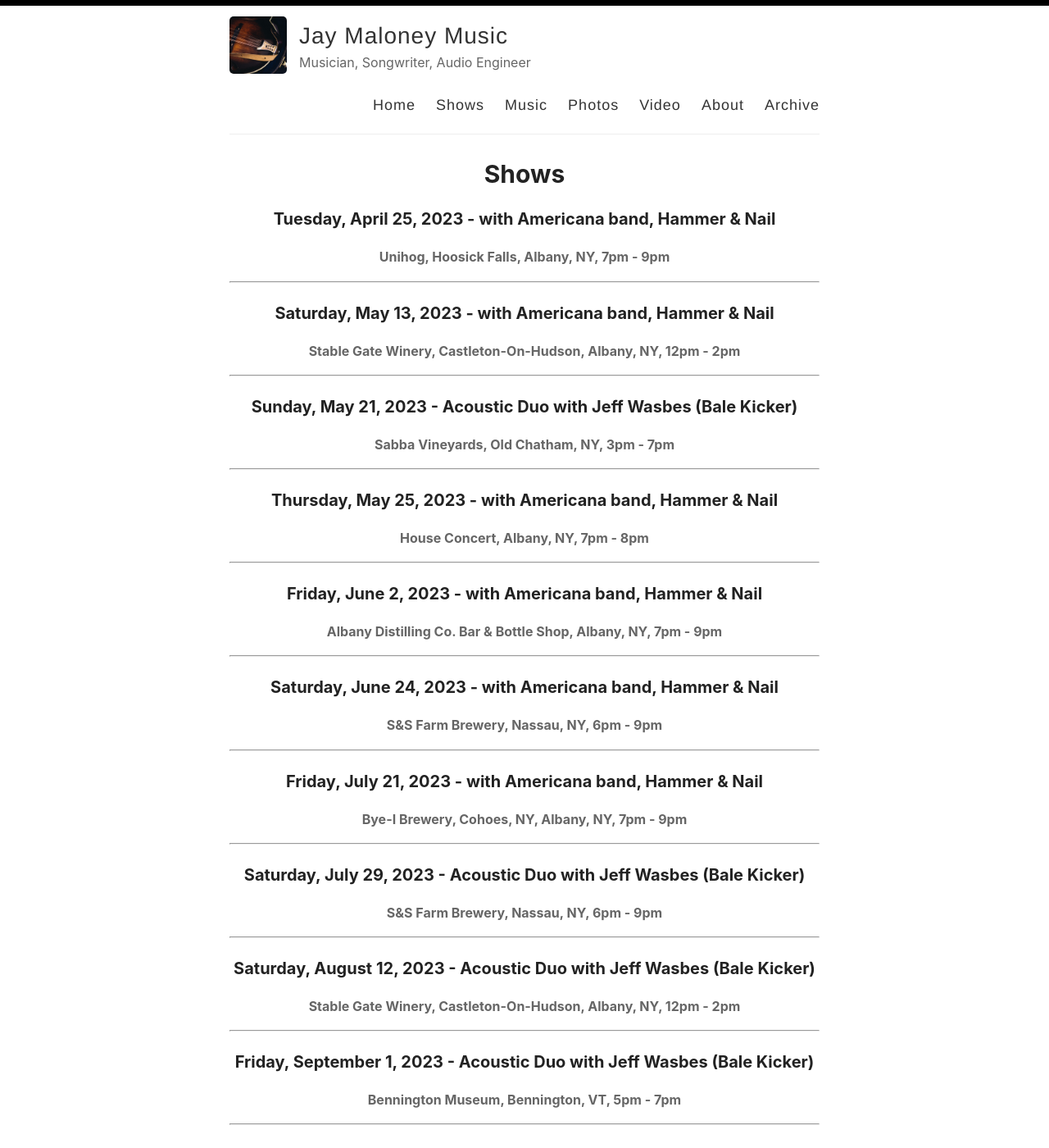
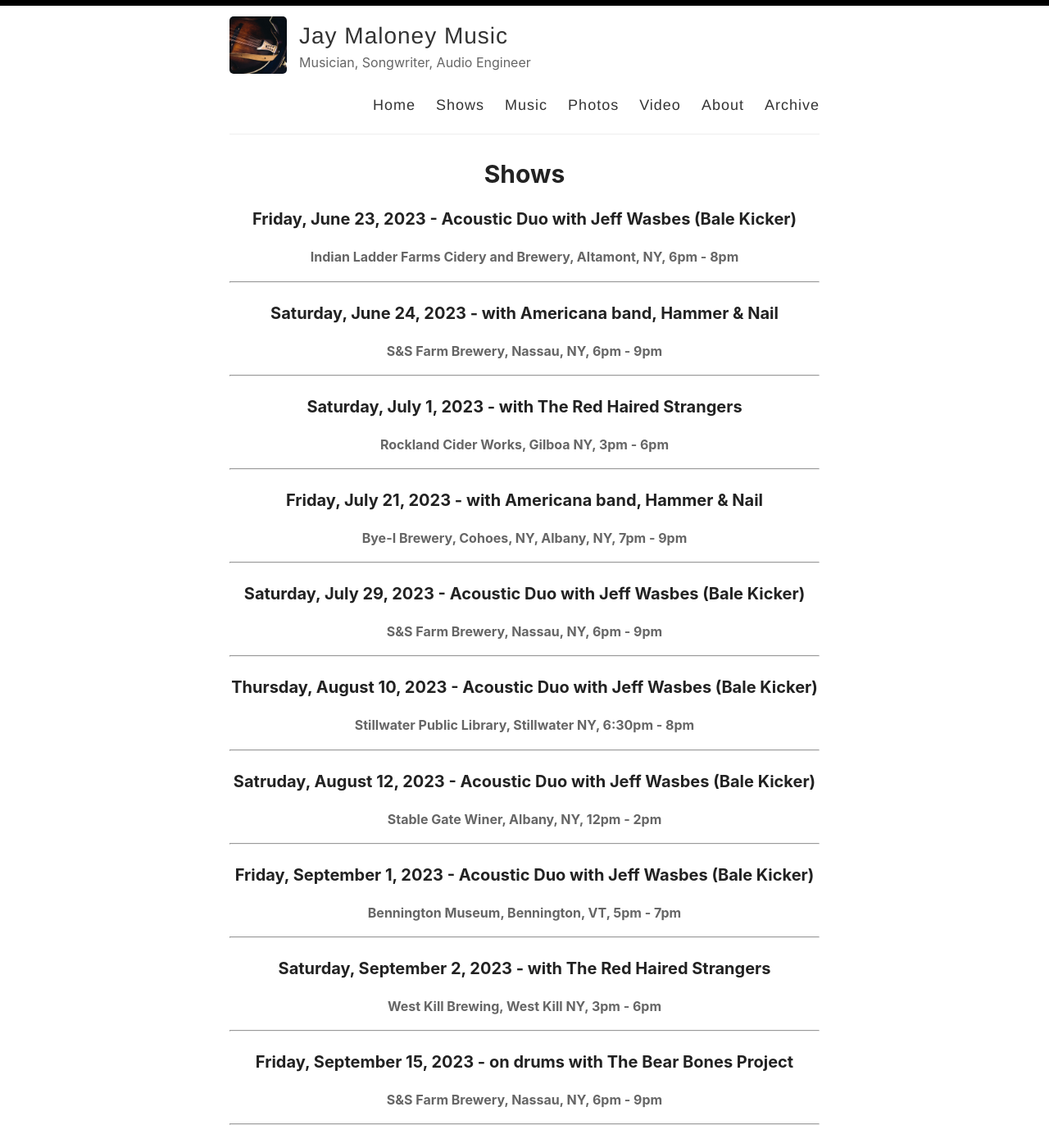
Before and after one commit to thisjaymaloney/thisjaymaloney.github.io, a Jekyll site: the page built from _pages/shows.md, in a window 1280 px wide and 1400 px high. Shown: the whole window at 82% size. Built offline with Jekyll 4.4.1, drawn with Linux system fonts in a browser that asks for light colours; some of the changed text lies outside the part shown.

Commit message:
Update shows.md

```diff
--- a/_pages/shows.md
+++ b/_pages/shows.md
@@ -3,23 +3,14 @@ layout: page
 permalink: /shows/
 title: Shows
 ---
-### Tuesday, April 25, 2023 - with Americana band, Hammer & Nail
-#### Unihog, Hoosick Falls, Albany, NY, 7pm - 9pm
----
-### Saturday, May 13, 2023 - with Americana band, Hammer & Nail
-#### Stable Gate Winery, Castleton-On-Hudson, Albany, NY, 12pm - 2pm
----
-### Sunday, May 21, 2023 - Acoustic Duo with Jeff Wasbes (Bale Kicker)
-#### Sabba Vineyards, Old Chatham, NY, 3pm - 7pm
----
-### Thursday, May 25, 2023 - with Americana band, Hammer & Nail
-#### House Concert, Albany, NY, 7pm - 8pm
----
-### Friday, June 2, 2023 - with Americana band, Hammer & Nail
-#### Albany Distilling Co. Bar & Bottle Shop, Albany, NY, 7pm - 9pm
+### Friday, June 23, 2023 - Acoustic Duo with Jeff Wasbes (Bale Kicker)
+#### Indian Ladder Farms Cidery and Brewery, Altamont, NY, 6pm - 8pm
 ---
 ### Saturday, June 24, 2023 - with Americana band, Hammer & Nail
 #### S&S Farm Brewery, Nassau, NY, 6pm - 9pm
+---
+### Saturday, July 1, 2023 - with The Red Haired Strangers
+#### Rockland Cider Works, Gilboa NY, 3pm - 6pm
 ---
 ### Friday, July 21, 2023 - with Americana band, Hammer & Nail
 #### Bye-I Brewery, Cohoes, NY, Albany, NY, 7pm - 9pm
@@ -27,14 +18,23 @@ title: Shows
 ### Saturday, July 29, 2023 - Acoustic Duo with Jeff Wasbes (Bale Kicker)
 #### S&S Farm Brewery, Nassau, NY, 6pm - 9pm
 ---
-### Saturday, August 12, 2023 - Acoustic Duo with Jeff Wasbes (Bale Kicker)
-#### Stable Gate Winery, Castleton-On-Hudson, Albany, NY, 12pm - 2pm
+### Thursday, August 10, 2023 - Acoustic Duo with Jeff Wasbes (Bale Kicker)
+#### Stillwater Public Library, Stillwater NY, 6:30pm - 8pm
+---
+### Satruday, August 12, 2023 - Acoustic Duo with Jeff Wasbes (Bale Kicker)
+#### Stable Gate Winer, Albany, NY, 12pm - 2pm
 ---
 ### Friday, September 1, 2023 - Acoustic Duo with Jeff Wasbes (Bale Kicker)
 #### Bennington Museum, Bennington, VT, 5pm - 7pm
 ---
+### Saturday, September 2, 2023 - with The Red Haired Strangers
+#### West Kill Brewing, West Kill NY, 3pm - 6pm
+---
 ### Friday, September 15, 2023 - on drums with The Bear Bones Project
 #### S&S Farm Brewery, Nassau, NY, 6pm - 9pm
+---
+### Saturday, September 16, 2023 - with The Red Haired Strangers
+#### Rockland Cider Works, Gilboa NY, 3pm - 6pm
 ---
 ### Friday, September 22, 2023 - with Americana band, Hammer & Nail
 #### Bye-I Brewery, Cohoes, NY, Albany, NY, 7pm - 9pm
```
